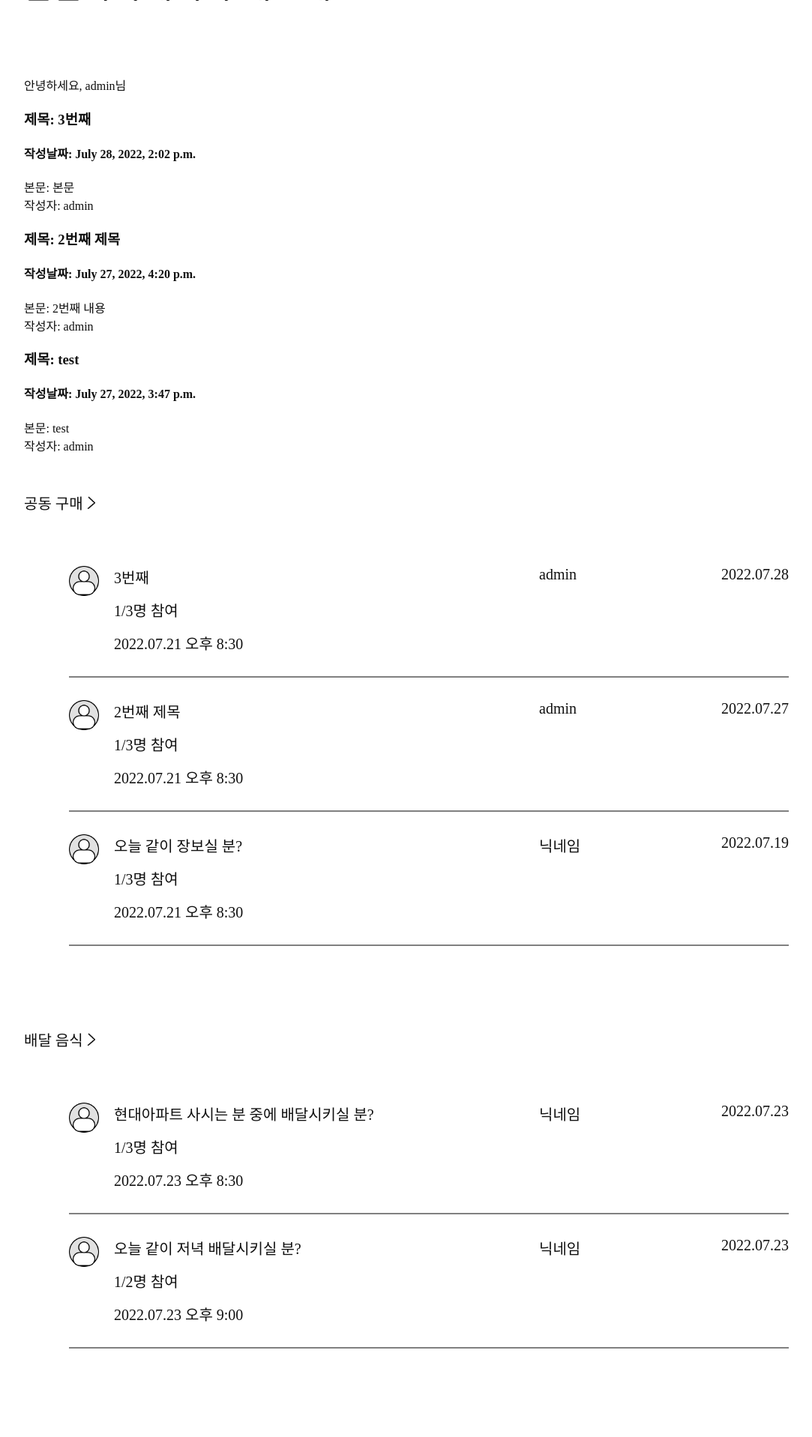
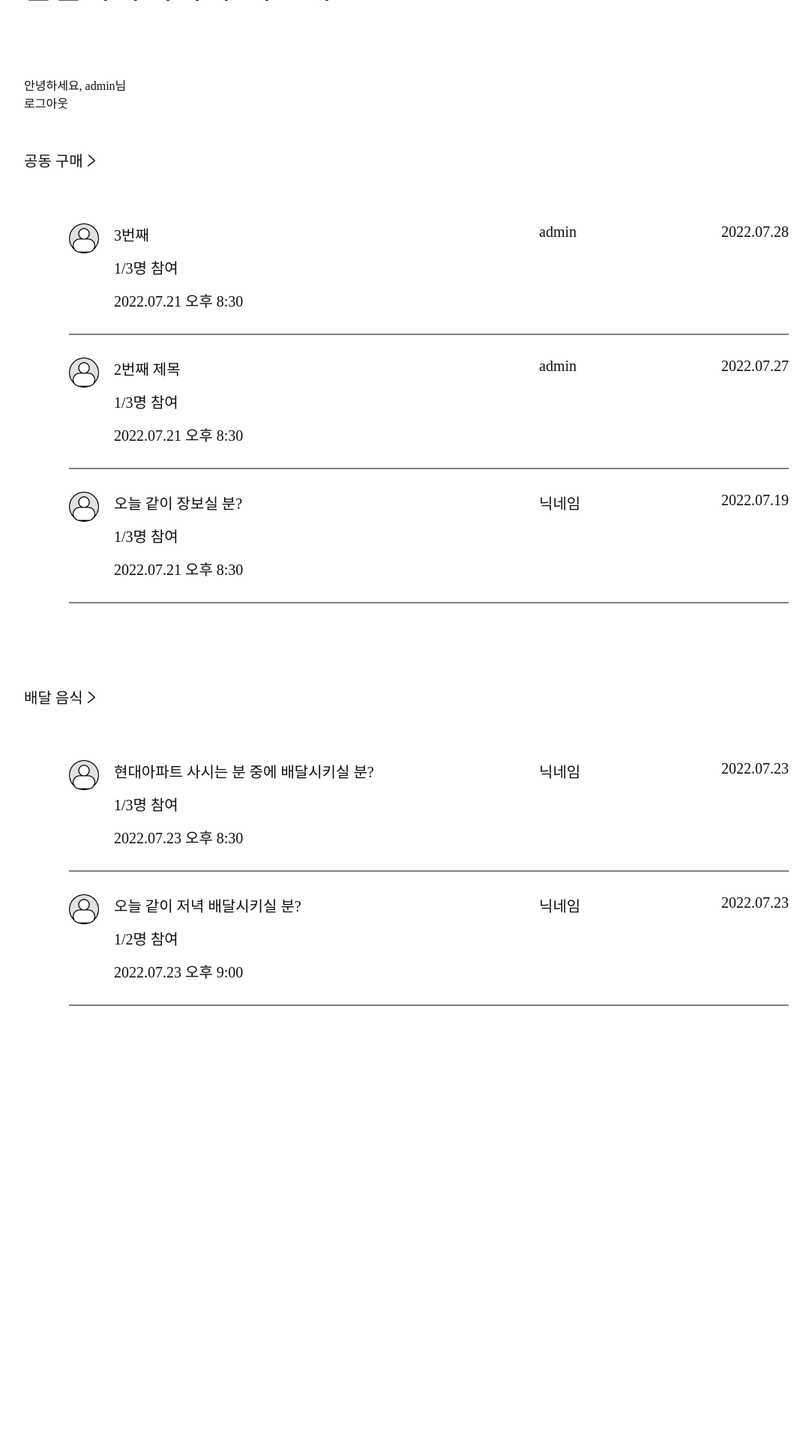
Before and after one commit to LikeLion-Hackathon/BanBan, a Django app: page / in a window 1280 px wide. Shown: the part 349-2266 px from the top of the page at 75% size, without its empty margins (68-1151 px from the left). After the commit the page ends 1691 px from the top, so only its background shows below. Run offline with Django 4.2, Linux system fonts and the light colour scheme; a user stored in the database is signed in; data comes from the database, SQL or seed files in the repository; both versions use the stored data as it was after the commit.

Commit message:
login구현중

```diff
--- a/BanBan/accounts/views.py
+++ b/BanBan/accounts/views.py
@@ -1,8 +1,10 @@
+from django.http import HttpResponse
 from django.shortcuts import render, redirect
 from django.contrib import auth
 from django.contrib.auth.models import User
 
 def login(request):
+    # POST 요청이 들어오면 로그인 처리를 해줌
     if request.method == 'POST':
         userid = request.POST['username']
         pwd = request.POST['password']
@@ -12,8 +14,10 @@ def login(request):
             auth.login(request, user)
             return redirect('home')
         else:
-            return render(request, 'bad_login.html') #로그인실패시
+            return HttpResponse('로그인 실패. 다시 시도')
+            #return render(request, 'login.html') #로그인실패시
 
+    # GET 요청이 들어오면 login form을 담고 있는 login.html을 띄워줌
     else:
         return render(request, 'login.html')
 
--- a/BanBan/dashboard/templates/main.html
+++ b/BanBan/dashboard/templates/main.html
@@ -8,19 +8,14 @@
 </section>
 
 {% if user.is_authenticated %}
-안녕하세요, {{ user.username }}님
+안녕하세요, {{ user.username }}님<br/>
+<a href="{% url 'logout' %}">로그아웃</a>
 
 {% else %}
-아직 로그인이 되지 않았어요..
+아직 로그인이 되지 않았어요..<br/>
+<a href="{% url 'login' %}">로그인</a>
 {% endif %}
-
-{% for post in posts %}
-<a href="{% url 'detail' post.id %}"><h3>제목: {{ post.title }}</h3></a>
-<h4>작성날짜: {{ post.date }}</h4>
-본문: {{ post.body }} <br>
-작성자: {{ post.author }}
-<!--pk: {{ post.id }}-->
-{% endfor %}
+<br/>
 
 <section class="boards">
   <article class="board">
```
Also changed, not shown: BanBan/accounts/templates/login.html (+4 -4 lines), BanBan/db.sqlite3.
